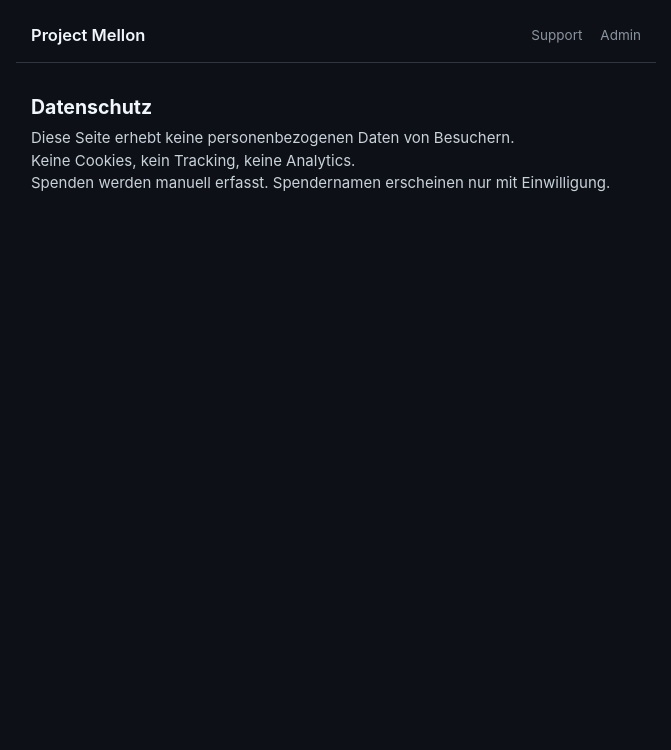
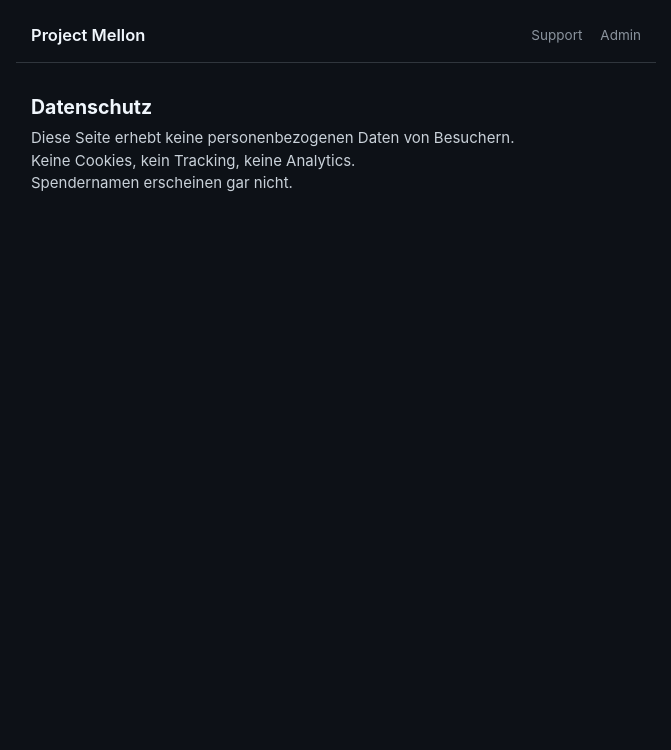
Before and after one commit to momokli/finanzamt.projectmellon.de, a Flask app: page /datenschutz in a window 1280 px wide. Shown: the top 750 px of the page, without its empty margins (304-975 px from the left). Run offline with Flask 3, Linux system fonts and the light colour scheme.

Commit message:
datenschutz: spendernamen erscheinen gar nicht

```diff
--- a/templates/datenschutz.html
+++ b/templates/datenschutz.html
@@ -1,8 +1,5 @@
-{% extends "base.html" %}
-{% block title %}Datenschutz{% endblock %}
-{% block content %}
+{% extends "base.html" %} {% block title %}Datenschutz{% endblock %} {% block content %}
 <h2>Datenschutz</h2>
 <p>Diese Seite erhebt keine personenbezogenen Daten von Besuchern.</p>
 <p>Keine Cookies, kein Tracking, keine Analytics.</p>
-<p>Spenden werden manuell erfasst. Spendernamen erscheinen nur mit Einwilligung.</p>
-{% endblock %}
+Spendernamen erscheinen gar nicht. {% endblock %}
```
